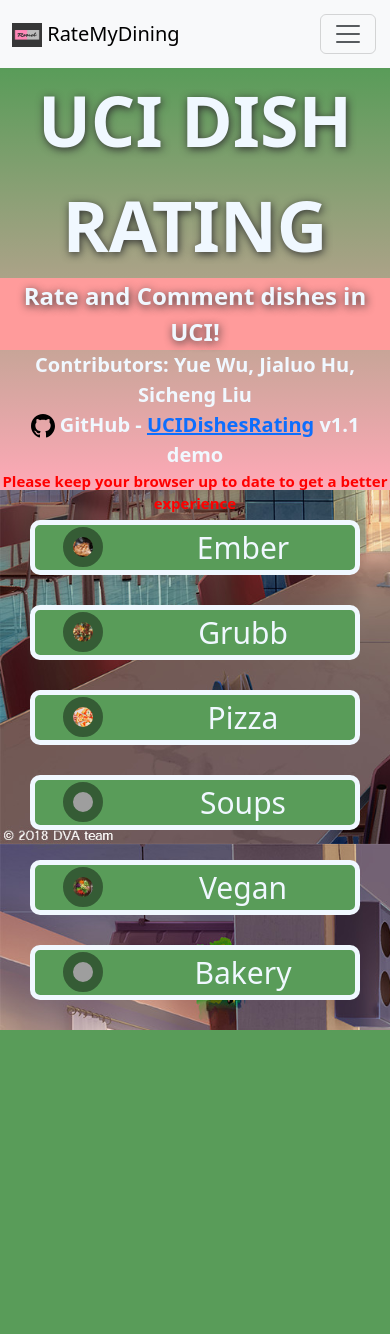
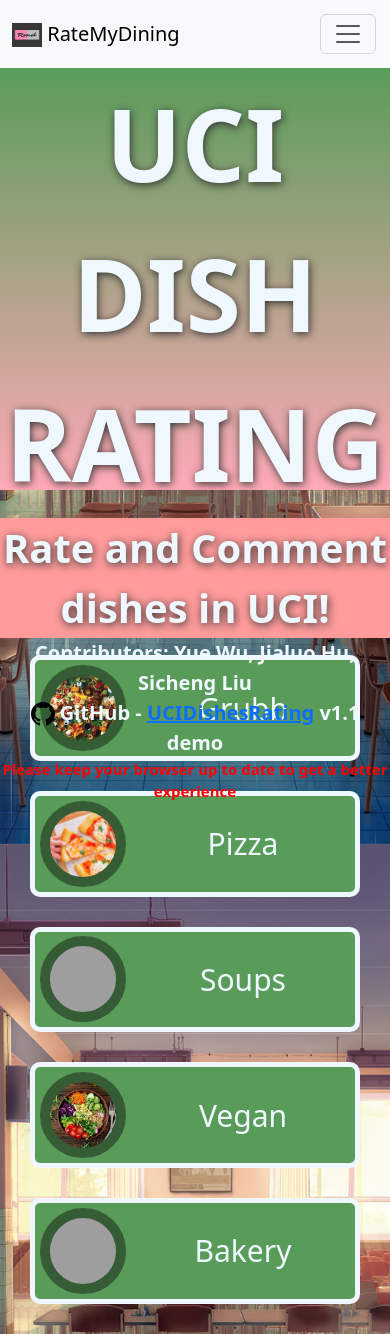
Before and after one commit to FlySandwich4/UCIDishesRating, a Django app: page / in a window 390 px wide. Before the commit the page ends 1030 px from the top, so only its background shows below. Run offline with Django 4.2, Linux system fonts and the light colour scheme; grey boxes are pictures that could not be loaded.

Commit message:
main_page::mobileFriendly bug fixed

```diff
--- a/mysite/DishRating/static/CSS/intro_v2.css
+++ b/mysite/DishRating/static/CSS/intro_v2.css
@@ -100,6 +100,24 @@
         text-align: center;
         height: 100vh;
         width: 100vw;
+        background-attachment: fixed;
+        overflow-x: hidden;
+    }
+    .main-text1{
+        display: inherit;
+        margin: auto;
+        font-size: 100px;
+        width: 100%;
+        color:aliceblue;
+        font-weight: 900;
+        flex-basis: 50%;
+        justify-content: end;
+        flex-direction: column;
+        text-shadow:1px 2px 9px #333333;
+    }
+
+    .main1-inner-text{
+        font-size: 40px;
     }
     .box {
       flex-basis: 100%;
@@ -109,6 +127,6 @@
         height: 50vh;
     }
     .right{
-        height:auto;
+        height:100vh;
     }
   }
```
